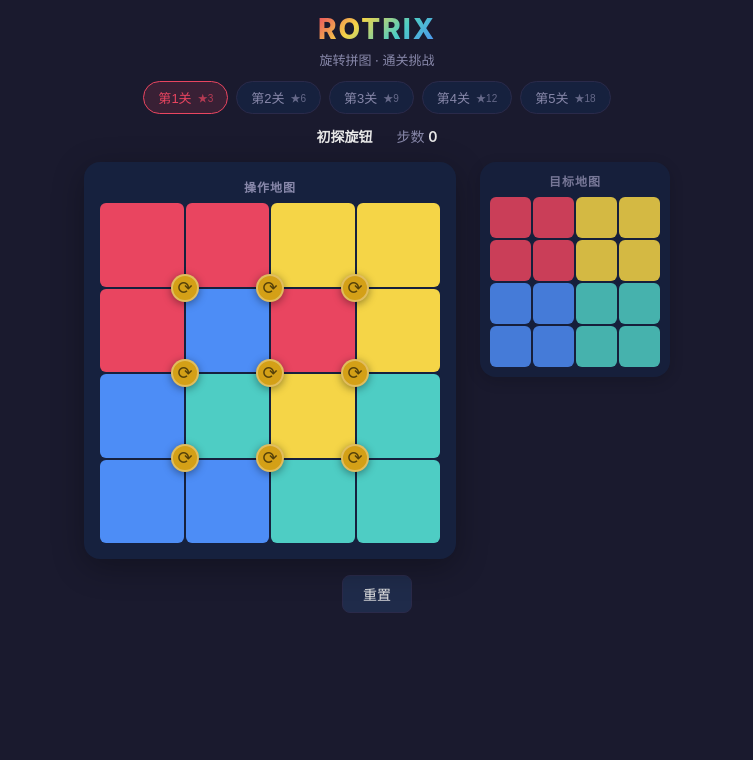
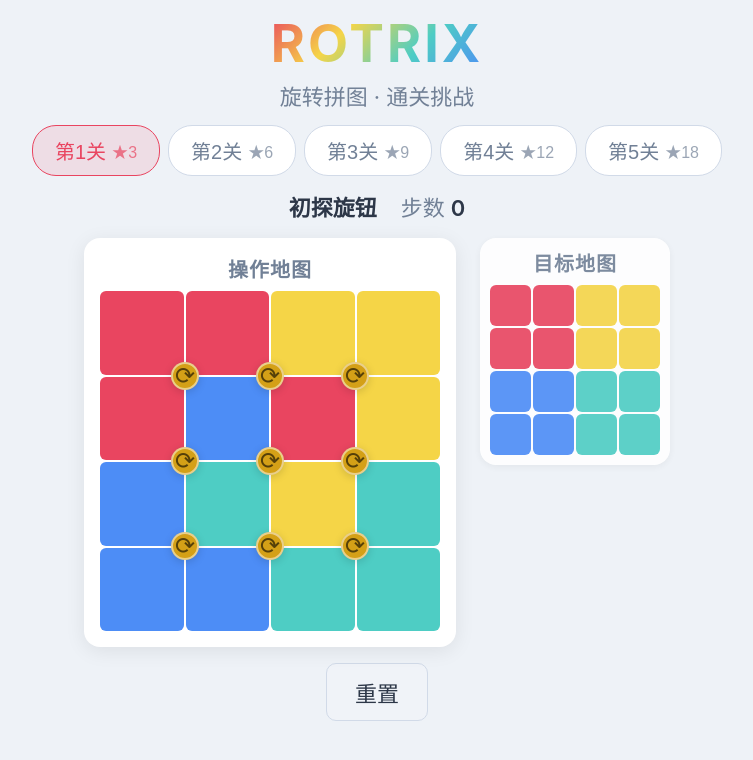
Before and after one commit to falling-leaf/rotrix, a React (Vite) app: page / in a window 1280 px wide. Shown: the top 760 px of the page, without its empty margins (263-1016 px from the left). Built offline with nearby package versions, Linux system fonts and the light colour scheme.

Commit message:
v0.1.3: 视觉优化（字号放大 + 旋转时长缩短 + 浅色主题 + 字体回退系统栈）

```diff
--- a/index.html
+++ b/index.html
@@ -3,11 +3,12 @@
   <head>
     <meta charset="UTF-8" />
     <meta name="viewport" content="width=device-width, initial-scale=1.0, maximum-scale=1.0, user-scalable=no" />
-    <meta name="theme-color" content="#1a1a2e" />
+    <!-- v0.1.3：浅色主题 -->
+    <meta name="theme-color" content="#eef2f7" />
     <title>Rotrix - 旋转拼图</title>
     <style>
       * { margin: 0; padding: 0; box-sizing: border-box; }
-      html, body { height: 100%; background: #1a1a2e; }
+      html, body { height: 100%; background: #eef2f7; }
       #root { height: 100%; }
       body { overscroll-behavior: none; -webkit-tap-highlight-color: transparent; }
     </style>
--- a/package.json
+++ b/package.json
@@ -1,7 +1,7 @@
 {
   "name": "rotrix",
   "private": true,
-  "version": "0.1.2",
+  "version": "0.1.3",
   "type": "module",
   "description": "Rotrix - A rotation-based H5 puzzle game",
   "scripts": {
--- a/src/components/BoardView.tsx
+++ b/src/components/BoardView.tsx
@@ -2,8 +2,8 @@ import { memo, useEffect, useMemo, useRef, useState } from 'react';
 import type { Board, Knob, Color } from '../core/types';
 import type { AnimationState } from '../hooks/useGame';
 
-/** 旋转动画时长（ms）——足够感知过程，不至卡顿 */
-const ROTATE_DURATION = 350;
+/** 旋转动画时长（ms）——v0.1.3：350ms → 200ms，缩减单次旋转开销 */
+const ROTATE_DURATION = 200;
 /** 旋转到达目标角度后停留的额外帧数，确保 board commit 后再卸载 overlay */
 const SETTLE_FRAMES = 3;
 
--- a/src/index.css
+++ b/src/index.css
@@ -1,12 +1,13 @@
 :root {
-  --bg: #1a1a2e;
-  --panel: #16213e;
-  --panel-light: #1f2b4a;
-  --text: #e8e8e8;
-  --text-dim: #8888aa;
+  /* v0.1.3：深色主题 → 浅色主题 */
+  --bg: #eef2f7;
+  --panel: #ffffff;
+  --panel-light: #f0f3f8;
+  --text: #2d3748;
+  --text-dim: #718096;
   --accent: #e94560;
-  --accent-soft: rgba(233, 69, 96, 0.15);
-  --grid-line: #2a2a4a;
+  --accent-soft: rgba(233, 69, 96, 0.12);
+  --grid-line: #d1dae8;
   --knob: #d4a017;
   --knob-hover: #f0c040;
 
@@ -17,7 +18,9 @@
 
   --cell-gap: 2px;
   --knob-size: 28px;
-  --rotate-duration: 350ms;
+  /* v0.1.3：旋转时长 350ms → 200ms。CSS 变量保留作文档参考，
+   * 实际动画时长由 BoardView.tsx 的 ROTATE_DURATION 常量驱动。 */
+  --rotate-duration: 200ms;
 }
 
 * {
@@ -30,6 +33,7 @@ html, body, #root {
   height: 100%;
   background: var(--bg);
   color: var(--text);
+  /* v0.1.3：回退为系统字体栈，放弃过动的休闲字体 */
   font-family: -apple-system, BlinkMacSystemFont, 'Segoe UI', Roboto, sans-serif;
   -webkit-tap-highlight-color: transparent;
   user-select: none;
@@ -45,13 +49,14 @@ html, body, #root {
 
 .app-header {
   text-align: center;
-  margin-bottom: 12px;
+  margin-bottom: 14px;
 }
 
 .app-title {
-  font-size: 28px;
-  font-weight: 800;
-  letter-spacing: 2px;
+  /* v0.1.3：28px → 40px → 52px */
+  font-size: 52px;
+  font-weight: 700;
+  letter-spacing: 3px;
   background: linear-gradient(135deg, var(--color-red), var(--color-yellow), var(--color-green), var(--color-blue));
   -webkit-background-clip: text;
   background-clip: text;
@@ -59,7 +64,8 @@ html, body, #root {
 }
 
 .app-subtitle {
-  font-size: 13px;
+  /* v0.1.3：13px → 18px → 22px */
+  font-size: 22px;
   color: var(--text-dim);
   margin-top: 4px;
 }
@@ -70,16 +76,17 @@ html, body, #root {
   gap: 8px;
   flex-wrap: wrap;
   justify-content: center;
-  margin-bottom: 12px;
+  margin-bottom: 14px;
 }
 
 .level-chip {
-  padding: 6px 14px;
-  border-radius: 20px;
+  /* v0.1.3：13px → 16px → 20px，padding 放大 */
+  padding: 10px 22px;
+  border-radius: 24px;
   background: var(--panel);
   color: var(--text-dim);
   border: 1px solid var(--grid-line);
-  font-size: 13px;
+  font-size: 20px;
   cursor: pointer;
   transition: all 0.2s;
   display: flex;
@@ -100,7 +107,8 @@ html, body, #root {
 }
 
 .level-chip .diff {
-  font-size: 10px;
+  /* v0.1.3：10px → 13px → 16px */
+  font-size: 16px;
   opacity: 0.7;
 }
 
@@ -113,10 +121,11 @@ html, body, #root {
 }
 
 .info-bar {
+  /* v0.1.3：14px → 18px → 22px */
   display: flex;
   gap: 24px;
   align-items: center;
-  font-size: 14px;
+  font-size: 22px;
   color: var(--text-dim);
 }
 
@@ -139,18 +148,20 @@ html, body, #root {
   padding: 16px;
   background: var(--panel);
   border-radius: 16px;
-  box-shadow: 0 8px 32px rgba(0, 0, 0, 0.3);
+  /* v0.1.3：浅色主题阴影减淡 */
+  box-shadow: 0 4px 20px rgba(0, 0, 0, 0.08);
 }
 
 .board-wrapper.preview {
   padding: 10px;
-  box-shadow: 0 4px 16px rgba(0, 0, 0, 0.2);
-  opacity: 0.85;
+  box-shadow: 0 2px 10px rgba(0, 0, 0, 0.06);
+  opacity: 0.9;
 }
 
 .board-label {
+  /* v0.1.3：12px → 16px → 20px */
   text-align: center;
-  font-size: 12px;
+  font-size: 20px;
   color: var(--text-dim);
   margin-bottom: 8px;
   font-weight: 600;
@@ -210,7 +221,7 @@ html, body, #root {
   height: var(--knob-size);
   border-radius: 50%;
   background: var(--knob);
-  border: 2px solid rgba(255, 255, 255, 0.3);
+  border: 2px solid rgba(255, 255, 255, 0.5);
   cursor: pointer;
   pointer-events: auto;
   display: flex;
@@ -218,12 +229,14 @@ html, body, #root {
   justify-content: center;
   transform: translate(-50%, -50%);
   transition: background 0.2s, transform 0.1s;
-  box-shadow: 0 2px 8px rgba(0, 0, 0, 0.4);
+  /* v0.1.3：浅色主题阴影减淡 */
+  box-shadow: 0 2px 8px rgba(0, 0, 0, 0.15);
 }
 
 .knob::after {
   content: '⟳';
-  font-size: 18px;
+  /* v0.1.3：18px → 20px → 24px */
+  font-size: 24px;
   color: rgba(0, 0, 0, 0.6);
   line-height: 1;
 }
@@ -248,6 +261,8 @@ html, body, #root {
  * 通过 inline transform: rotate() scale() 实现。
  * scale = 1/(cosθ+sinθ) 使旋转中的正方形始终内切于 2x2 边界框，
  * 避免出格与相邻色块重叠。
+ * v0.1.3：旋转缺口底色仍为 var(--panel)，浅色主题下为白色面板色，
+ * 与棋盘格子间隙同色，保持旋转缺口的视觉连贯性。
  * .rotate-inner 仅保留网格布局与裁剪，transform 由 JS 内联设置。
  */
 .rotate-overlay {
@@ -255,11 +270,12 @@ html, body, #root {
   z-index: 10;
   pointer-events: none;
   overflow: hidden;
-  /* v0.1.2：旋转时底层缺口的中性底色。
+  /* v0.1.2/v0.1.3：旋转时底层缺口的中性底色。
    * 用面板色 var(--panel)，与棋盘正常格子间隙同色——
    * 旋转层因 scale=1/(cosθ+sinθ) 在 45° 处缩成内切菱形时，
    * 四角三角形露出此底色而非底层原始色块，既区分于色块、
-   * 又消除"旋转中闪现原始状态"的视觉跳变。 */
+   * 又消除"旋转中闪现原始状态"的视觉跳变。
+   * v0.1.3：浅色主题下 var(--panel)=#ffffff，效果一致。 */
   background: var(--panel);
 }
 
@@ -278,8 +294,7 @@ html, body, #root {
 /* v0.1.2：旋转 overlay 内的色块需显式撑满格子。
  * .rot-cell 是 grid 项，但其中的 .cell 是普通块级 div，无显式高度会塌陷为 0，
  * 导致旋转层不可见（"停顿后跳变"症状的根因）。
- * 让 .rot-cell 为 flex 容器，.cell 撑满即可见。
- */
+ * 让 .rot-cell 为 flex 容器，.cell 撑满即可见。 */
 .rot-cell {
   display: flex;
 }
@@ -301,12 +316,13 @@ html, body, #root {
 }
 
 .btn {
-  padding: 8px 20px;
-  border-radius: 8px;
+  /* v0.1.3：14px → 18px → 22px，padding 放大 */
+  padding: 12px 28px;
+  border-radius: 10px;
   background: var(--panel-light);
   color: var(--text);
   border: 1px solid var(--grid-line);
-  font-size: 14px;
+  font-size: 22px;
   cursor: pointer;
   transition: all 0.2s;
 }
@@ -319,6 +335,8 @@ html, body, #root {
 .btn.primary {
   background: var(--accent);
   border-color: var(--accent);
+  /* v0.1.3：浅色主题下按钮文字用白色保证对比度 */
+  color: #fff;
 }
 
 .btn:disabled {
@@ -330,7 +348,8 @@ html, body, #root {
 .win-overlay {
   position: fixed;
   inset: 0;
-  background: rgba(0, 0, 0, 0.7);
+  /* v0.1.3：浅色主题下遮罩减淡 0.7 → 0.5 */
+  background: rgba(0, 0, 0, 0.5);
   display: flex;
   align-items: center;
   justify-content: center;
@@ -358,8 +377,9 @@ html, body, #root {
 }
 
 .win-title {
-  font-size: 32px;
-  font-weight: 800;
+  /* v0.1.3：32px → 44px → 56px */
+  font-size: 56px;
+  font-weight: 700;
   color: var(--color-green);
   margin-bottom: 8px;
 }
@@ -367,7 +387,8 @@ html, body, #root {
 .win-stats {
   color: var(--text-dim);
   margin-bottom: 20px;
-  font-size: 14px;
+  /* v0.1.3：14px → 18px → 22px */
+  font-size: 22px;
 }
 
 .win-actions {
```
Also changed, not shown: 1 other file (tests, documents, lock files or other folders).
